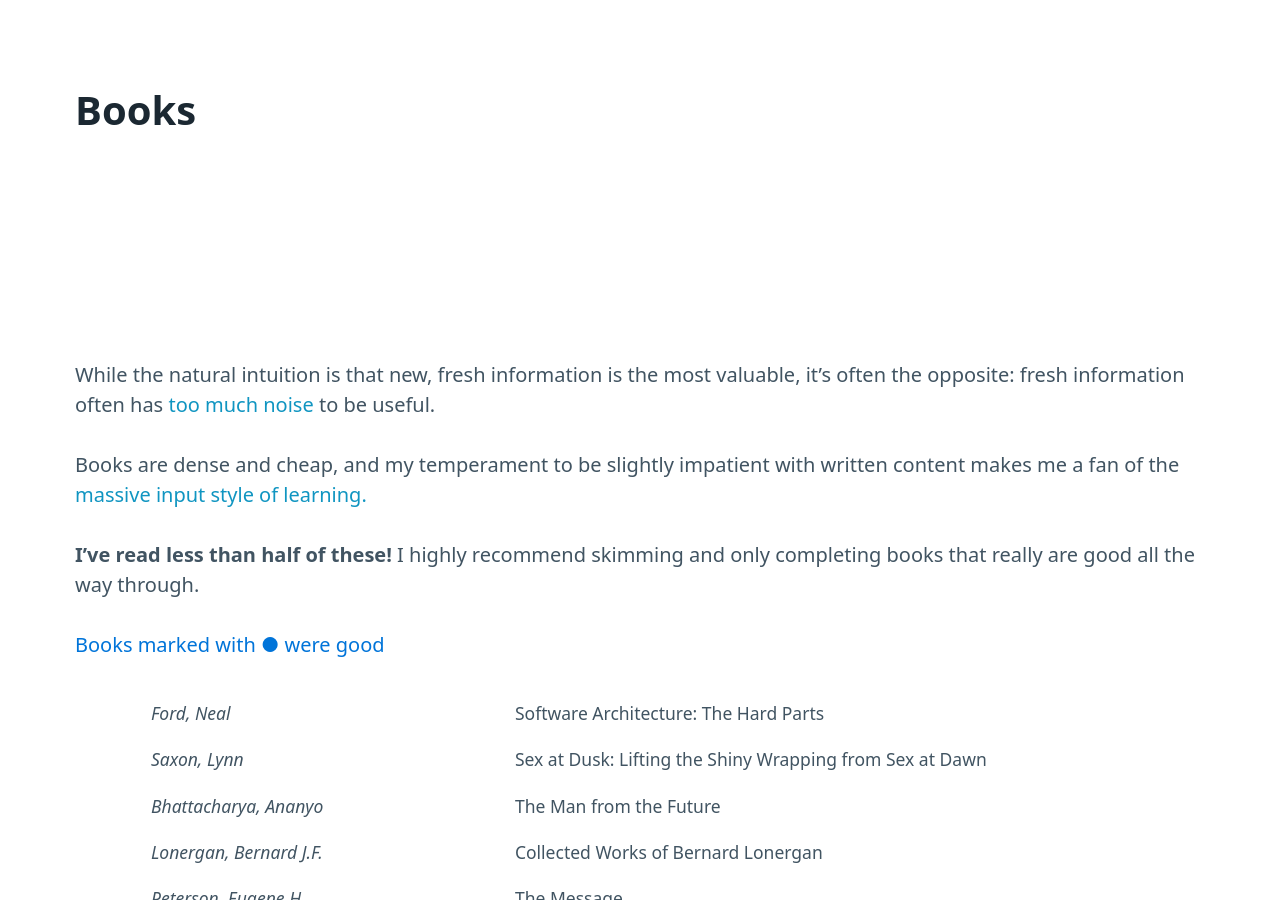
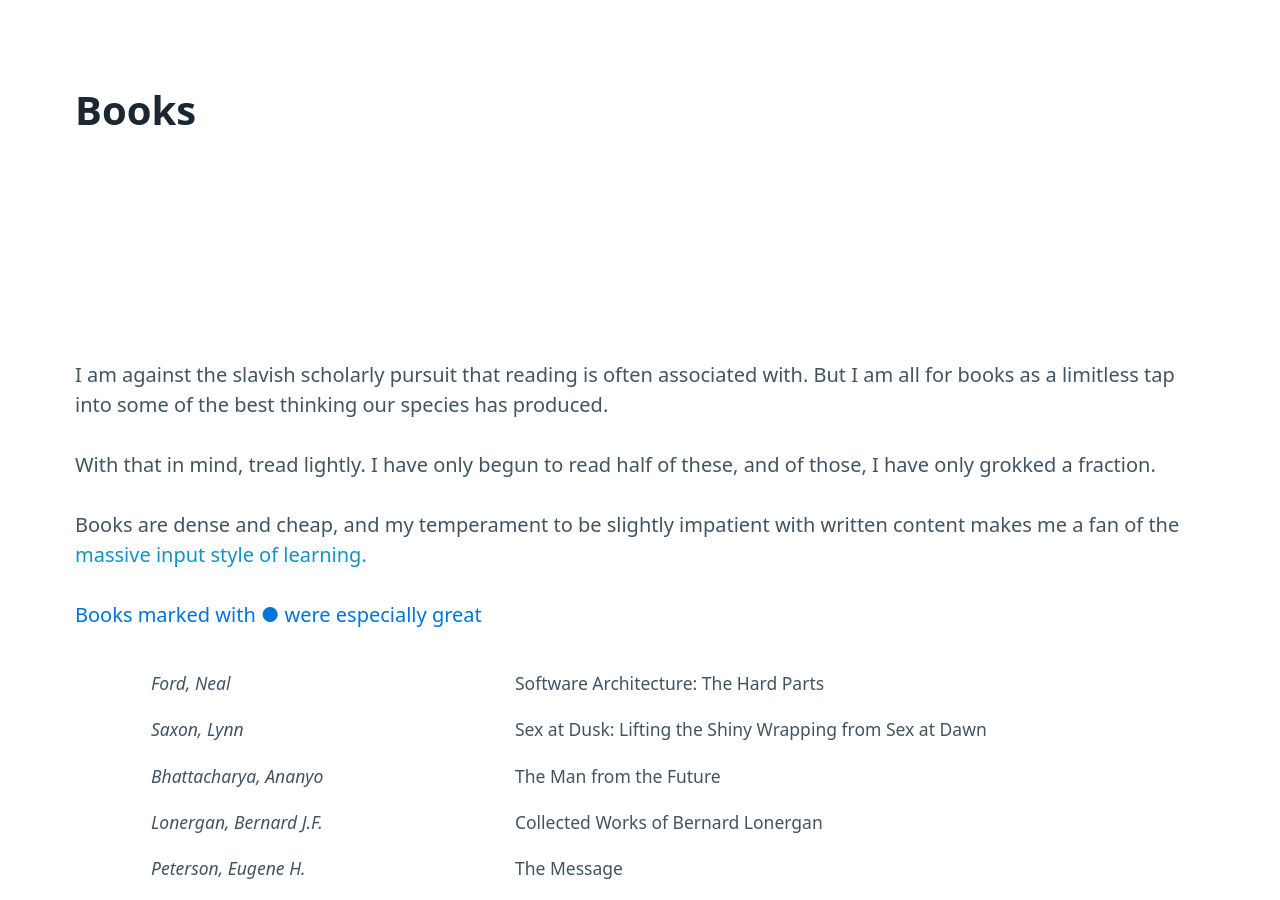
Before and after one commit to gytdau/website, a Jekyll site: the page built from books.md, in a window 1280 px wide and 900 px high. Built offline with Jekyll 4.4.1, drawn with Linux system fonts in a browser that asks for light colours; some web fonts are replaced.

Commit message:
Change books copy

```diff
--- a/books.md
+++ b/books.md
@@ -24,13 +24,13 @@ title: Books
 
   </head>
 
-While the natural intuition is that new, fresh information is the most valuable, it's often the opposite: fresh information often has [too much noise](https://fs.blog/2012/05/noise-and-signal-nassim-taleb/) to be useful.
+I am against the slavish scholarly pursuit that reading is often associated with. But I am all for books as a limitless tap into some of the best thinking our species has produced.
+
+With that in mind, tread lightly. I have only begun to read half of these, and of those, I have only grokked a fraction.
 
 Books are dense and cheap, and my temperament to be slightly impatient with written content makes me a fan of the [massive input style of learning.](https://nintil.com/massive-input-spaced-repetition)
 
-**I've read less than half of these!** I highly recommend skimming and only completing books that really are good all the way through.
-
-<p class="exceptional">Books marked with ● were good</p>
+<p class="exceptional">Books marked with ● were especially great</p>
 <table>
   <tr>
     <td></td>
```
